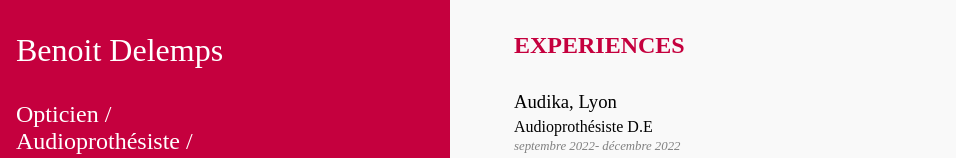
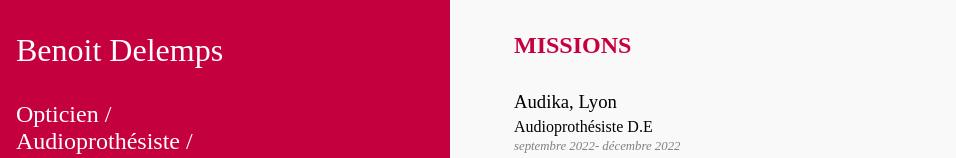
Before and after one commit to Jerboas86/perso, a SvelteKit app: page / in a window 1280 px wide. Shown: the top 158 px of the page, without its empty margins (0-956 px from the left). Built offline with nearby package versions, Linux system fonts and the light colour scheme.

Commit message:
fix links

```diff
--- a/src/routes/+page.svelte
+++ b/src/routes/+page.svelte
@@ -19,11 +19,11 @@
 					<Mail />
 					<p>benoitdelemps@protonmail.com</p>
 				</a>
-				<a class="info" href="www.linkedin.com/in/benoit-delemps/">
+				<a class="info" href="https://www.linkedin.com/in/benoit-delemps/">
 					<LinkedIn />
 					<p>www.linkedin.com/in/benoit-delemps/</p>
 				</a>
-				<a class="info" href="github.com/Jerboas86">
+				<a class="info" href="https://github.com/Jerboas86">
 					<Github />
 					<p>github.com/Jerboas86</p>
 				</a>
@@ -33,7 +33,7 @@
 
 	<main>
 		<div class="experiences">
-			<h2>EXPERIENCES</h2>
+			<h2>MISSIONS</h2>
 			<div class="job">
 				<h3>Audika, Lyon</h3>
 				<p>Audioprothésiste D.E</p>
@@ -113,7 +113,7 @@
 			<div class="asso">
 				<h3>Astrone</h3>
 				<p>Système audiométrique avancé</p>
-				<a href="https://www.gimmicl.app">www.astrone.app</a>
+				<a href="https://www.gimmick.app">www.astrone.app</a>
 			</div>
 		</div>
 
```
